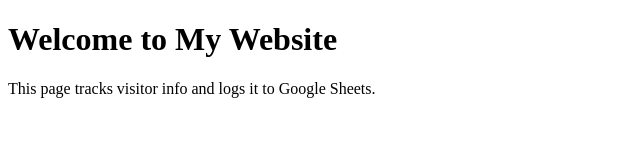
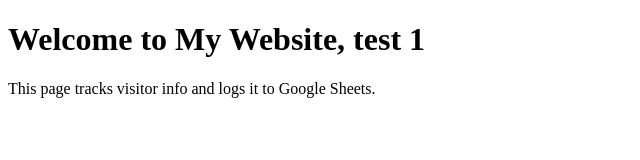
Before and after one commit to PenieWenie/trakrTest, a plain HTML site: page index.html in a window 1280 px wide. Shown: the whole page, without its empty margins (0-640 px from the left). Drawn offline with Linux system fonts and the light colour scheme; no server answers.

Commit message:
Update index.html

```diff
--- a/index.html
+++ b/index.html
@@ -5,7 +5,7 @@
   <title>Visitor Tracker, test 1</title>
 </head>
 <body>
-  <h1>Welcome to My Website</h1>
+  <h1>Welcome to My Website, test 1</h1>
   <p>This page tracks visitor info and logs it to Google Sheets.</p>
 
   <script>
```
